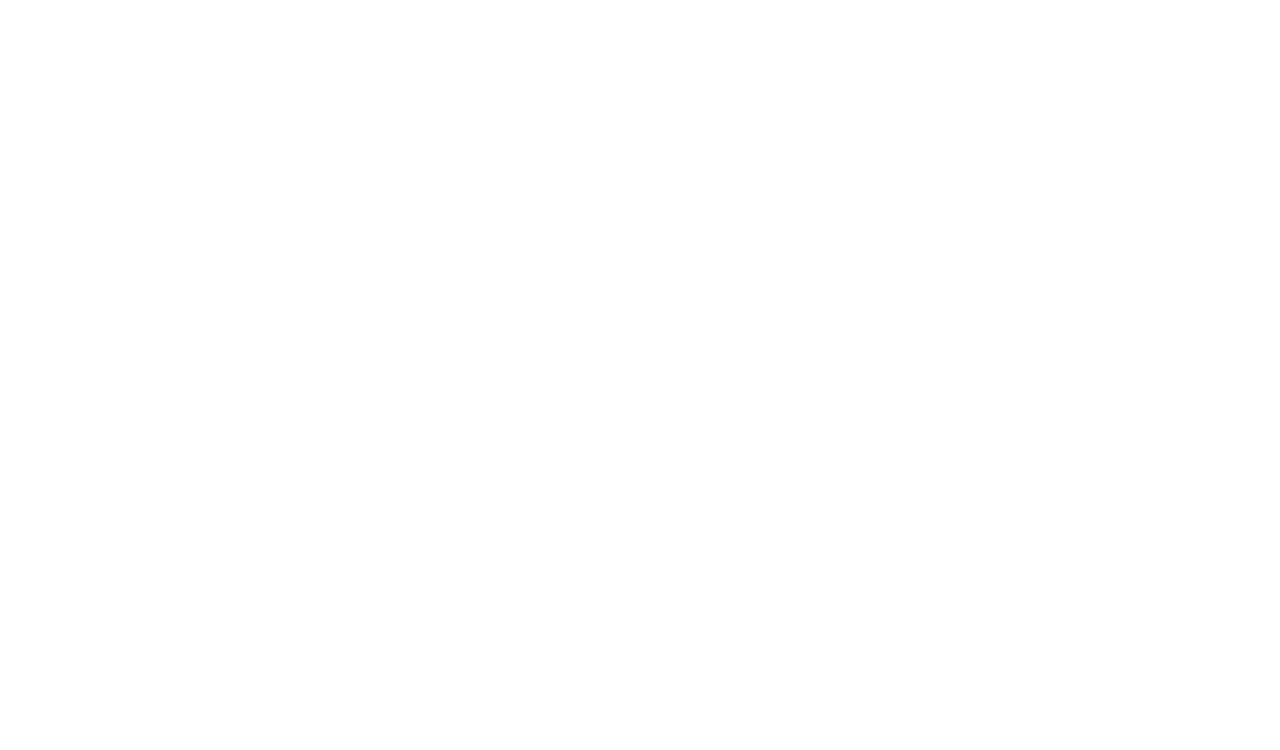
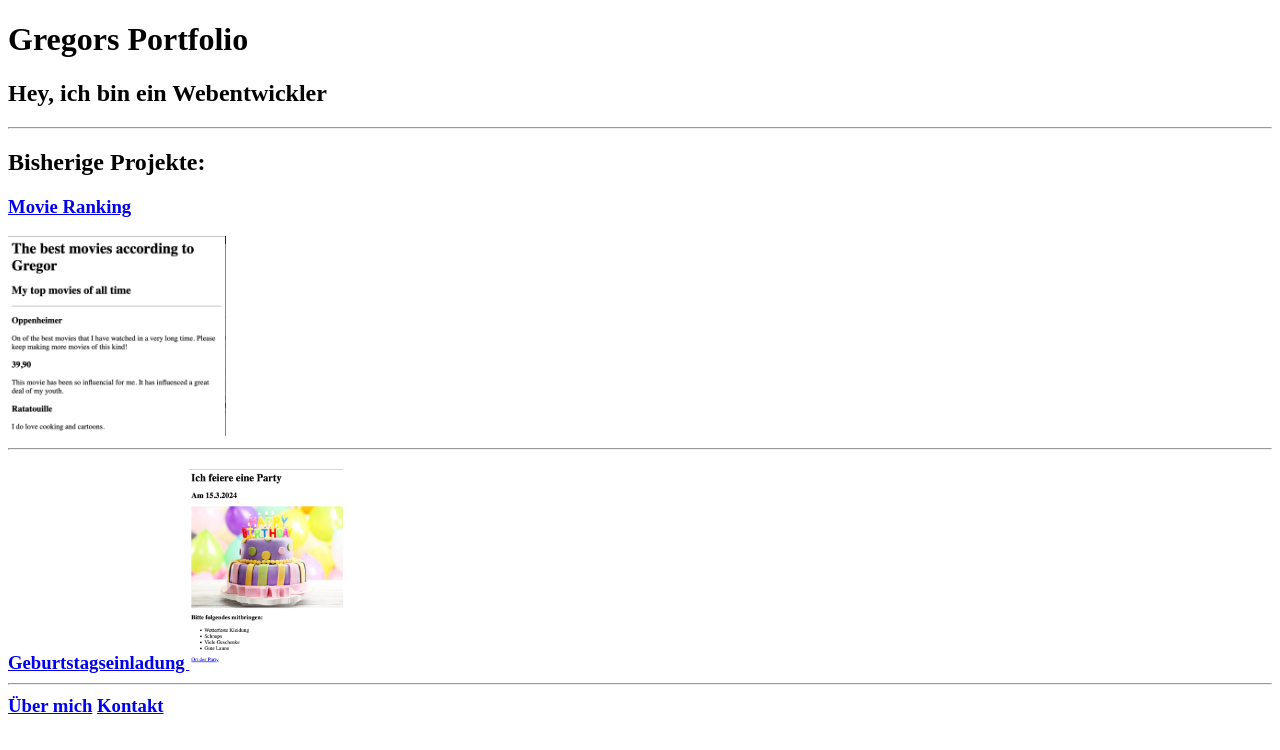
Before and after one commit to greg-schulz/html-portfolio, a plain HTML site: page index.html in a window 1280 px wide. Drawn offline with Linux system fonts and the light colour scheme.

Commit message:
index.html

```diff
--- a/index.html
+++ b/index.html
@@ -1,5 +1,24 @@
 <!-- TODO 1: Create the HTML Boilerplate -->
-
+<!DOCTYPE html>
+<html lang="en">
+    <head>
+        <meta charset="UTF-8">
+        <title>Meine Seite</title>
+    </head>
+    <body>
+        <h1>Gregors Portfolio</h1>
+        <h2>Hey, ich bin ein Webentwickler</h2>
+        <hr>
+        <h2>Bisherige Projekte:</h2>
+        <h3><a href="./public/movie-ranking.html">Movie Ranking</a> </h3><a href="./public/movie-ranking.html"> <img src="./assets/images/favorite-movies.png" height="200">
+        </a>
+        <hr>
+        <h3><a href="./public/birthday.html"> Geburtstagseinladung <img src="./assets/images/screenshot bday.png" height="200
+            "></a>
+        <hr>
+        <a href="./public/about-me.html">Über mich</a>
+        <a href="./public/contact copy.html">Kontakt</a>
+    </body>
 <!-- TODO 2: Add Your previous projects' HTML into the public folder -->
 
 <!-- TODO 3: Take screenshots of your project previews and add the images to the images folder -->
@@ -13,3 +32,4 @@ HINT for TODO 6: You can use the height attribute set to 200 to make the image s
 https://developer.mozilla.org/en-US/docs/Web/HTML/Element/img#attr-height -->
 
 <!-- TODO 7: Add the Contact Me and About Me page links -->
+</html>
```
